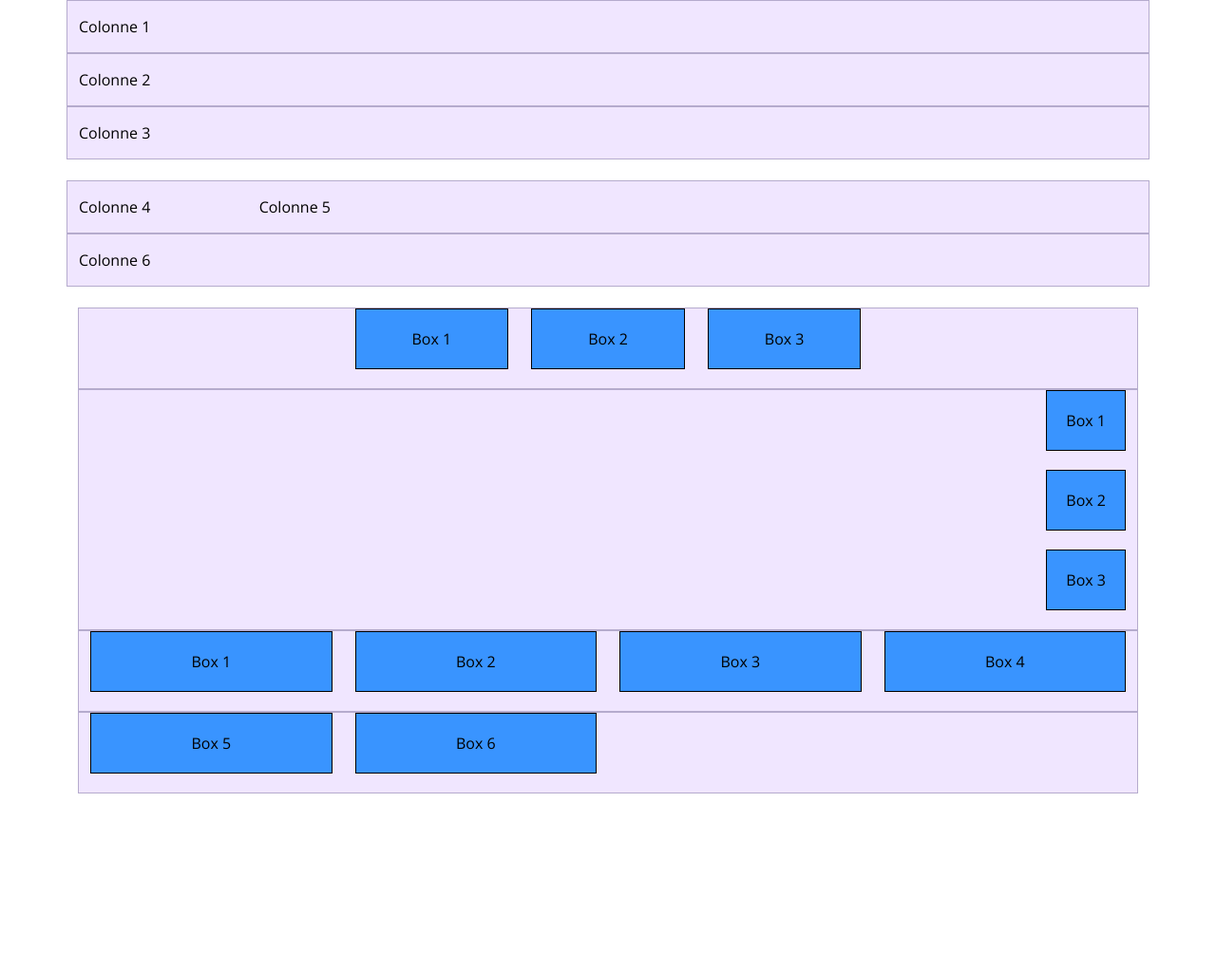
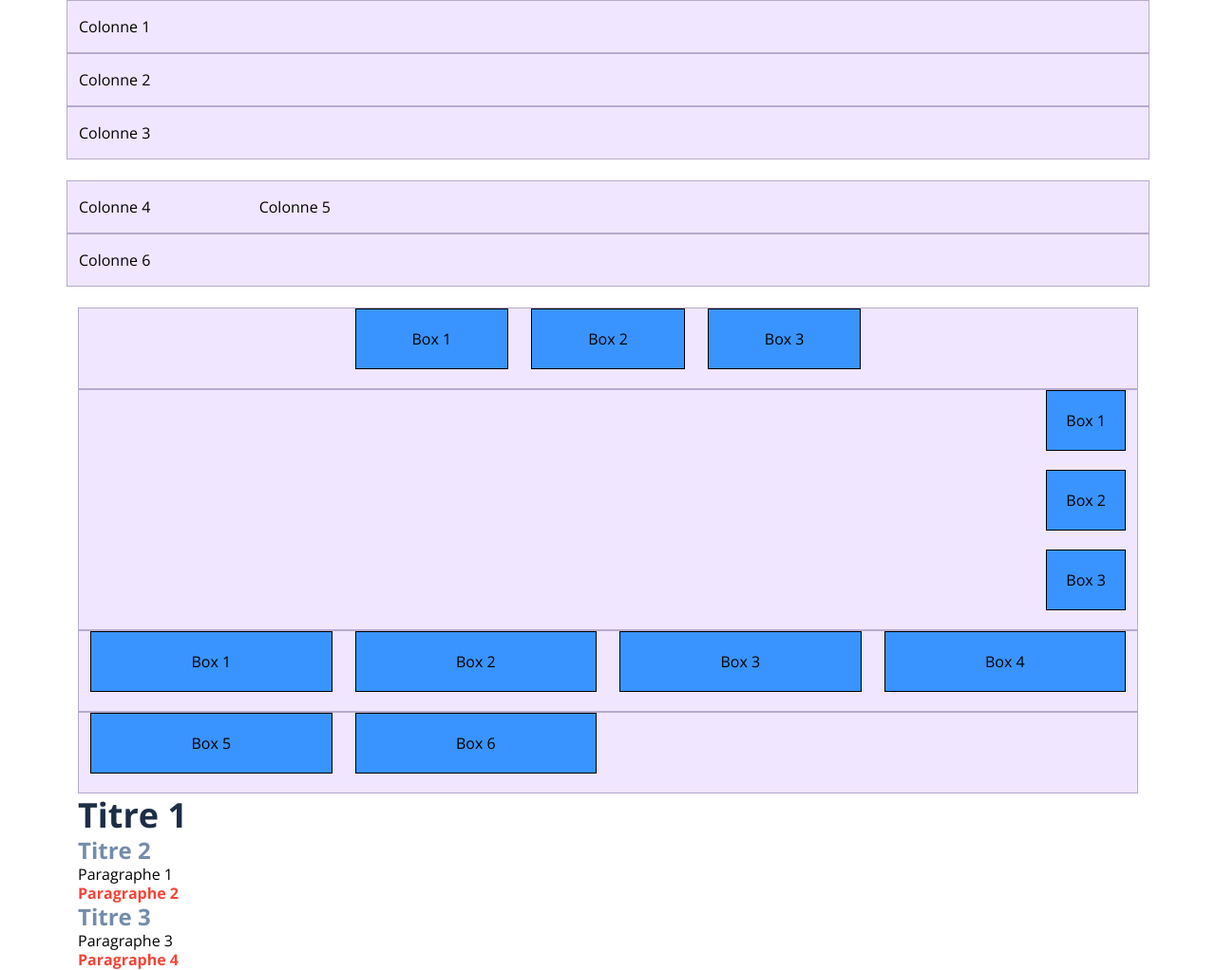
Before and after one commit to megroulin/examen-revision, a website built with Parcel: page src/index.html in a window 1280 px wide. Shown: the whole page at 95% size. Before the commit the page ends 836 px from the top, so only its background shows below. Built offline with nearby package versions, Linux system fonts and the light colour scheme.

Commit message:
ajout selecteurs

```diff
--- a/src/index.html
+++ b/src/index.html
@@ -59,47 +59,48 @@
 </div>
 <div class="container-fluid">
   <div class="row">
-    <!-- Colonne pour les box -->
     <div class="col-12 col-md-4 offset-md-8 d-flex flex-column justify-content-end align-items-end">
-      <!-- Première box -->
       <div class="box">Box 1</div>
-      <!-- Deuxième box -->
       <div class="box">Box 2</div>
-      <!-- Troisième box -->
       <div class="box">Box 3</div>
     </div>
   </div>
 </div>
 <div class="container-fluid">
   <div class="row">
-    <!-- Première box -->
     <div class="col-6 col-md-3">
       <div class="box">Box 1</div>
     </div>
-    <!-- Deuxième box -->
     <div class="col-6 col-md-3">
       <div class="box">Box 2</div>
     </div>
-    <!-- Troisième box -->
     <div class="col-6 col-md-3">
       <div class="box">Box 3</div>
     </div>
-    <!-- Quatrième box -->
     <div class="col-6 col-md-3">
       <div class="box">Box 4</div>
     </div>
   </div>
   <div class="row">
-    <!-- Cinquième box -->
     <div class="col-6 col-md-3">
       <div class="box">Box 5</div>
     </div>
-    <!-- Sixième box -->
     <div class="col-6 col-md-3">
       <div class="box">Box 6</div>
     </div>
   </div>
 </div>
+<div class="selectors">
+  <h2>Titre 1</h2>
+  <div class="article">
+    <h3>Titre 2</h3>
+    <p>Paragraphe 1</p>
+    <p class="highlight">Paragraphe 2</p>
+  </div>
+  <h3>Titre 3</h3>
+  <p>Paragraphe 3</p>
+  <p class="highlight">Paragraphe 4</p>
+</div>
     <script src="js/main.js" type="module"></script>
   </body>
 </html>
--- a/src/scss/_base.scss
+++ b/src/scss/_base.scss
@@ -42,8 +42,45 @@ a {
   padding: 20px;
   margin-bottom: 20px;
 }
+
 .col-2 {
   background-color: rgba(127, 255, 212, 0);
+}
+
+h2 {
+  color: #1d2d44;
+  font-family: "Open Sans";
+  font-size: 36px;
+  font-style: normal;
+  font-weight: 700;
+  line-height: 45px;
+}
+
+h3 {
+  color: #748cab;
+  font-family: "Open Sans";
+  font-size: 24px;
+  font-style: normal;
+  font-weight: 700;
+  line-height: 30px; /* 125% */
+}
+
+p {
+  color: #000;
+  font-family: "Open Sans";
+  font-size: 16px;
+  font-style: normal;
+  font-weight: 400;
+  line-height: 20px; /* 125% */
+}
+
+.highlight {
+  color: #f44336;
+  font-family: "Open Sans";
+  font-size: 16px;
+  font-style: normal;
+  font-weight: 700;
+  line-height: 20px;
 }
 
 img,
```
